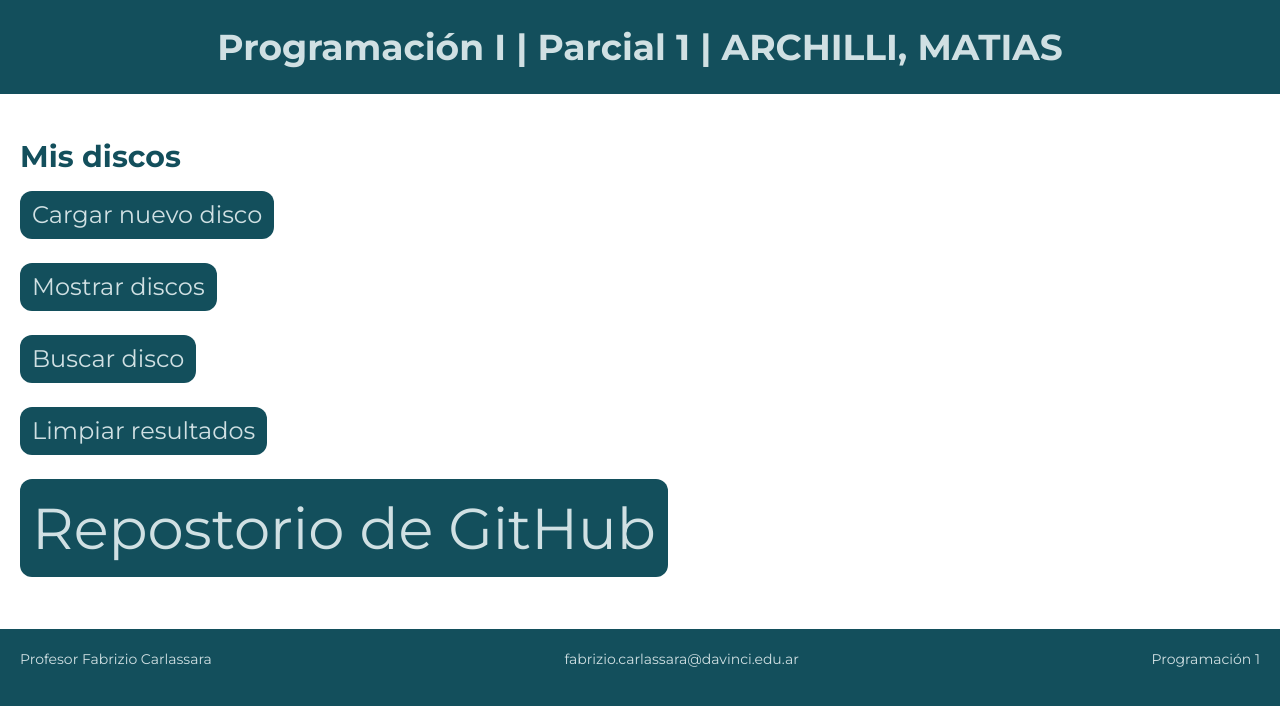
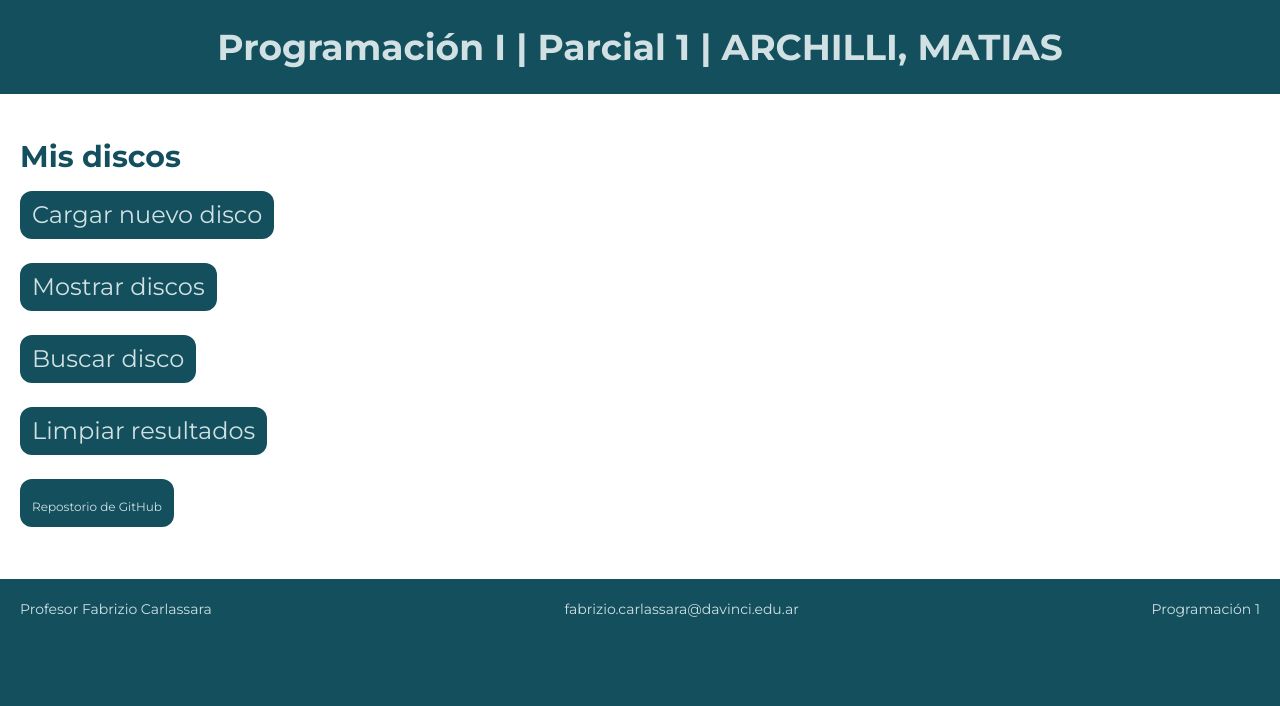
Before and after one commit to mArchilli/p1-parcial-1-dwn2cv, a plain HTML site: page index.html in a window 1280 px wide. Drawn offline with Linux system fonts and the light colour scheme.

Commit message:
V FINAL BTN REPOSITORIO

```diff
--- a/index.html
+++ b/index.html
@@ -17,7 +17,7 @@
             <button onclick="Mostrar();">Mostrar discos</button>
             <button onclick="MostrarPorCodigo();">Buscar disco</button>
             <button onclick="LimpiarPantalla();">Limpiar resultados</button>
-            <button><a href="https://marchilli.github.io/p1-parcial-1-dwn2cv/" target="_blank" id="link">Repostorio de GitHub</a></button>
+            <button><a href="https://github.com/mArchilli/p1-parcial-1-dwn2cv.git" target="_blank" id="link">Repostorio de GitHub</a></button>
             <div id="info"></div>
             <script src="disco.js"></script>
             <script src="pista.js"></script>
--- a/styles.css
+++ b/styles.css
@@ -134,7 +134,7 @@ main button {
 
 #link {
     text-decoration: none;
-    font-size: 2.4em;
+    font-size: 1.2rem;
     line-height: 1.5;
     text-align: center;
     color: #D0E0E3;
```
